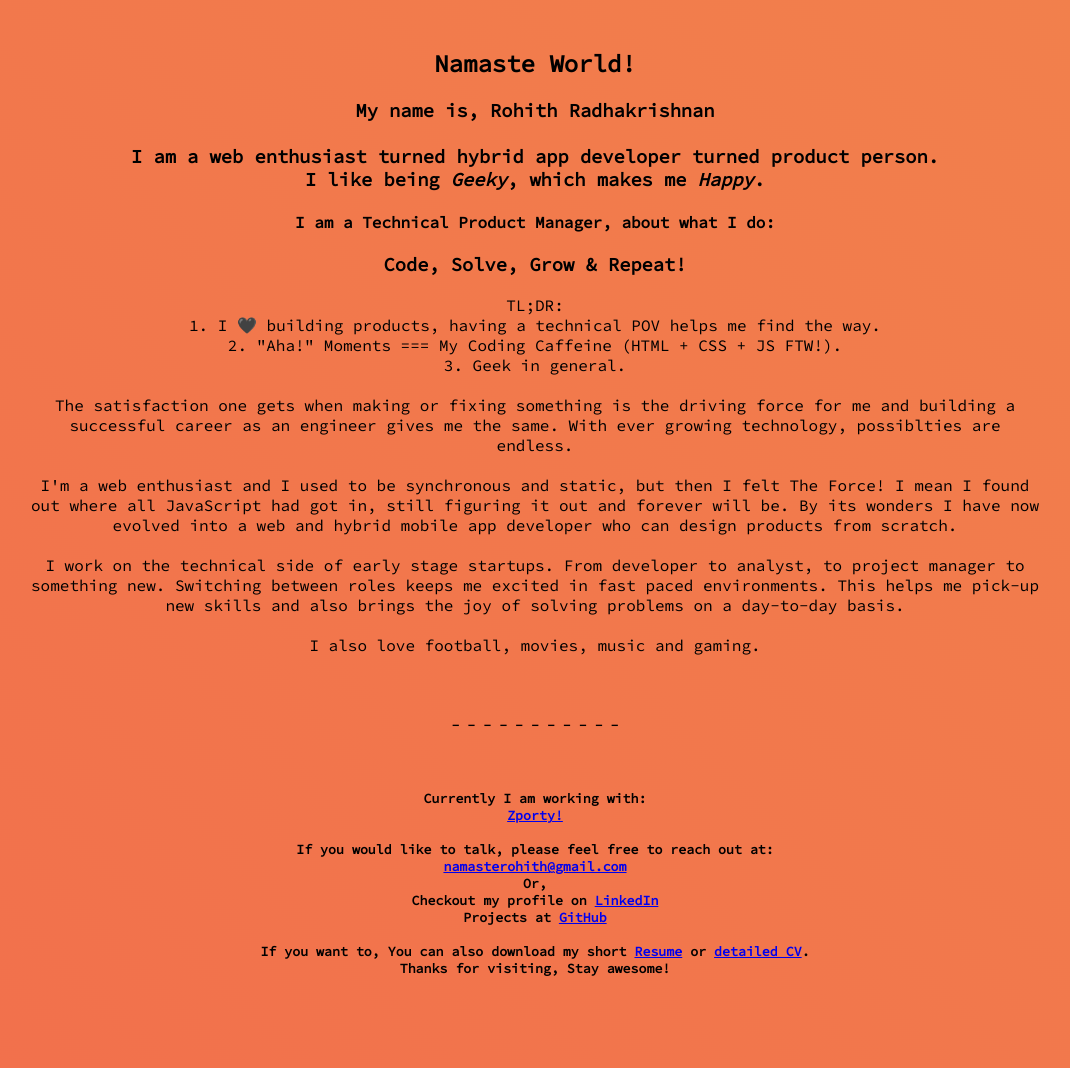
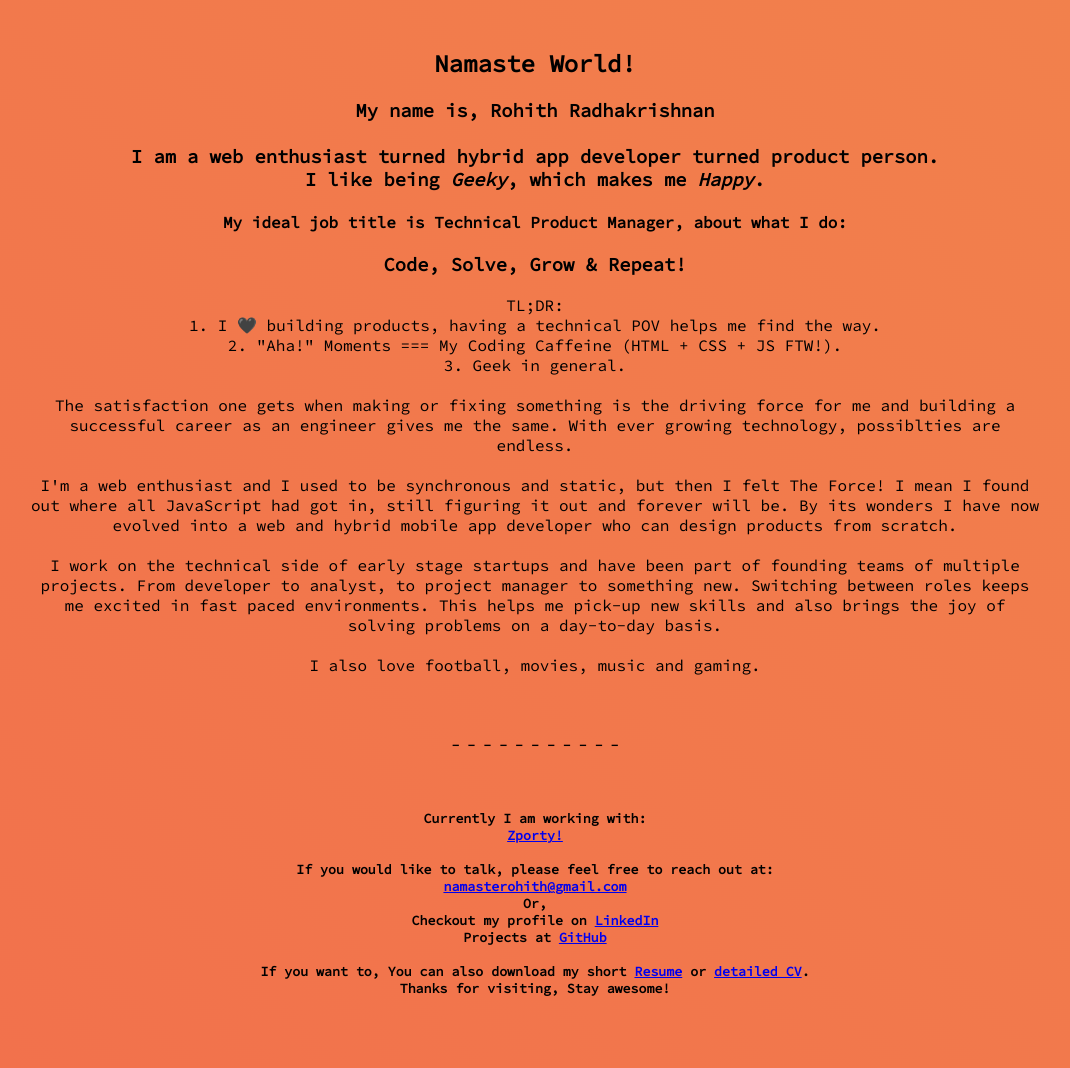
Before and after one commit to namasterohith/namasterohith.github.io, a plain HTML site: page index.html in a window 1280 px wide. Shown: the whole page, without its empty margins (105-1175 px from the left). Drawn offline with Linux system fonts and the light colour scheme.

Commit message:
Update index.html

```diff
--- a/index.html
+++ b/index.html
@@ -135,7 +135,7 @@ XD Live Long & Prosper!
         <br />
         I like being <em>Geeky</em>, which makes me <em>Happy</em>.
     </h3>
-    <h4>I am a Technical Product Manager, about what I do:</h4>
+    <h4>My ideal job title is Technical Product Manager, about what I do:</h4>
     <div>
         <h3>Code, Solve, Grow & Repeat!</h3>
         TL;DR:<br />
@@ -157,7 +157,7 @@ XD Live Long & Prosper!
     </div>
     <br />
     <div>
-        I work on the technical side of early stage startups. From developer to analyst, to project manager to something new. Switching between roles keeps me excited in fast paced environments.
+        I work on the technical side of early stage startups and have been part of founding teams of multiple projects. From developer to analyst, to project manager to something new. Switching between roles keeps me excited in fast paced environments.
         This helps me pick-up new skills and also brings the joy of solving problems on a day-to-day basis.
     </div>
     <br />
```
